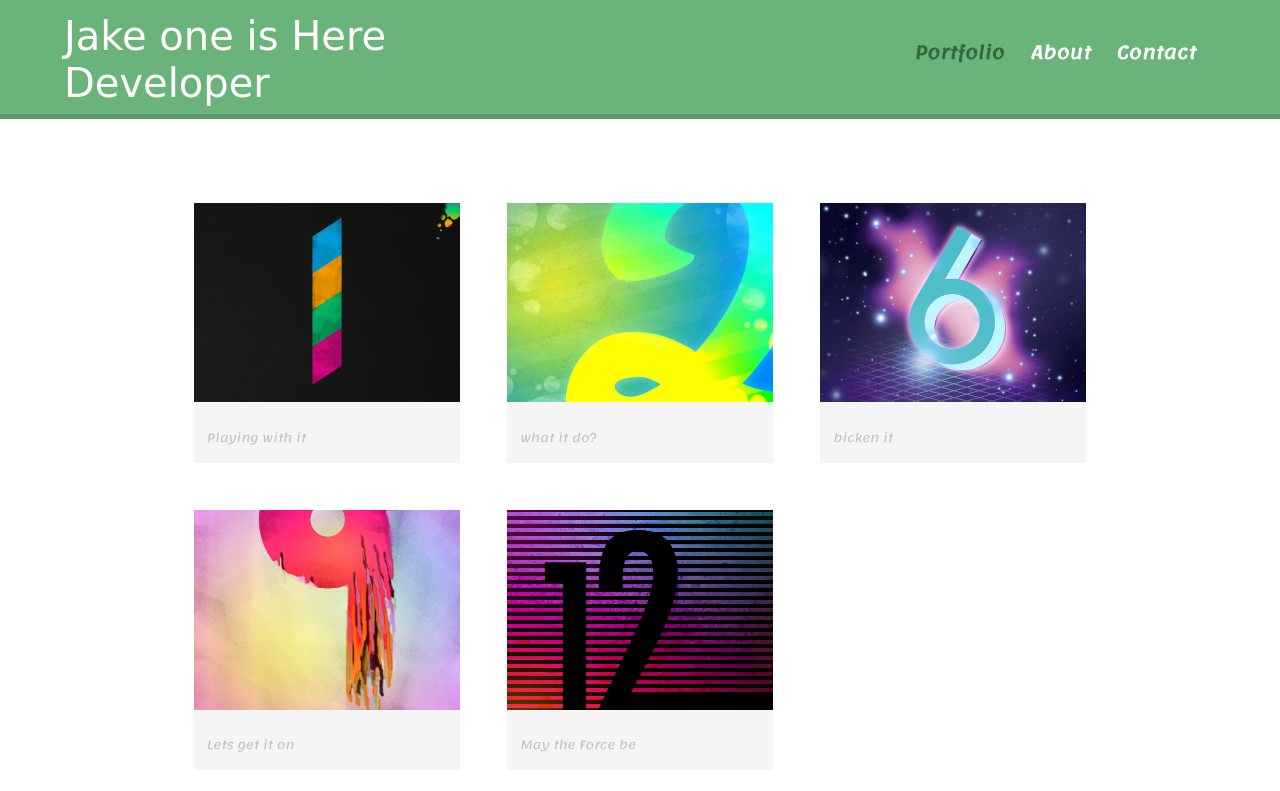
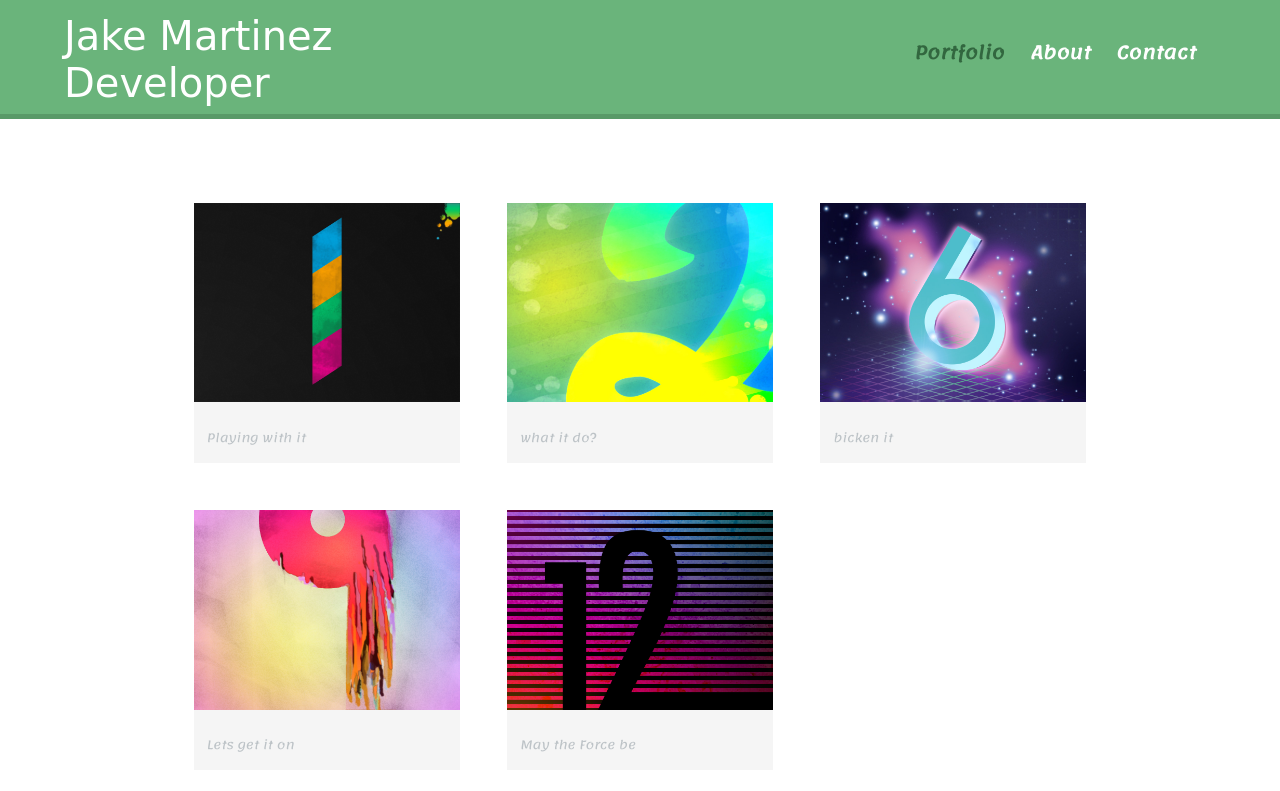
Before and after one commit to JakeSeven/JakeSeven, a plain HTML site: page index.html in a window 1280 px wide. Shown: the top 791 px of the page. Drawn offline with Linux system fonts and the light colour scheme; a web font is replaced by a local one.

Commit message:
Update index.html

```diff
--- a/index.html
+++ b/index.html
@@ -12,7 +12,7 @@
   <body>
     <header>
       <a href="index.html" id="logo">
-        <h1>Jake one is Here</h1>
+        <h1>Jake Martinez</h1>
         <h1>Developer</h1>
       </a>
       <nav>
```
